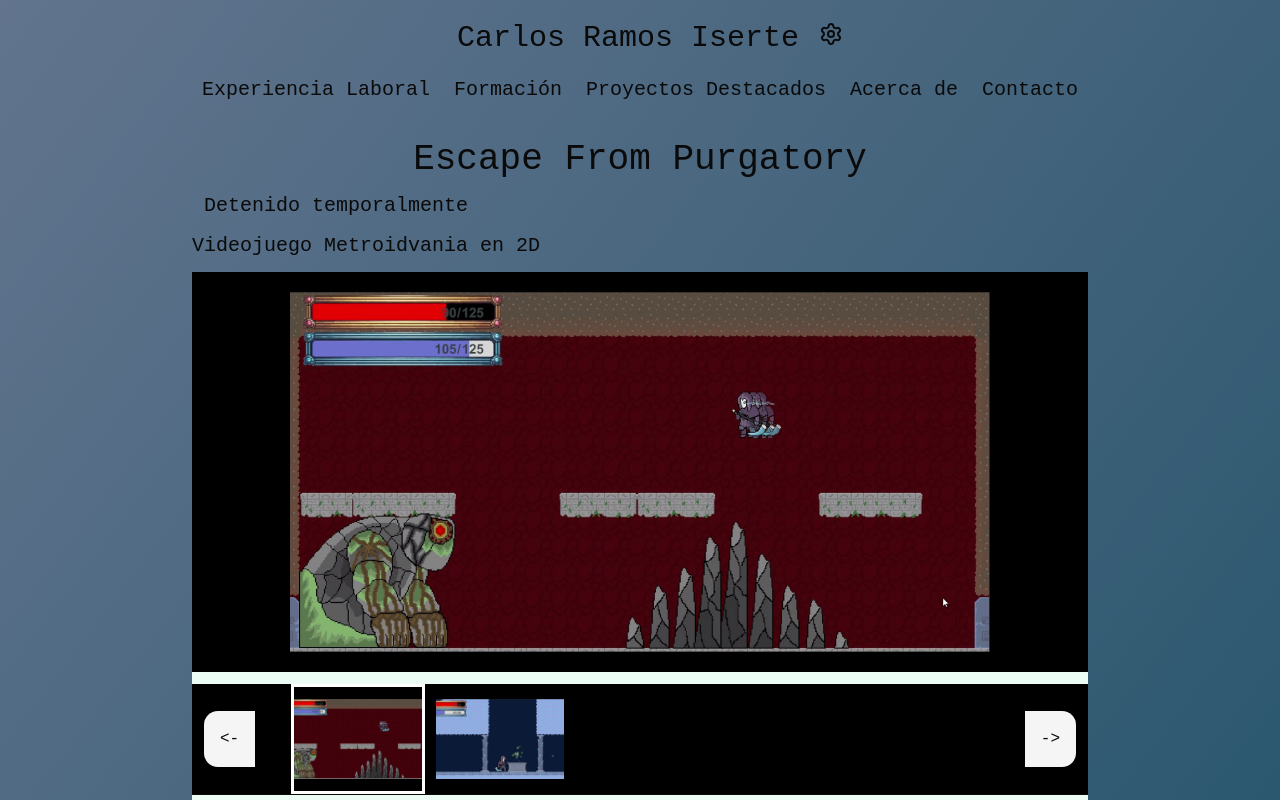
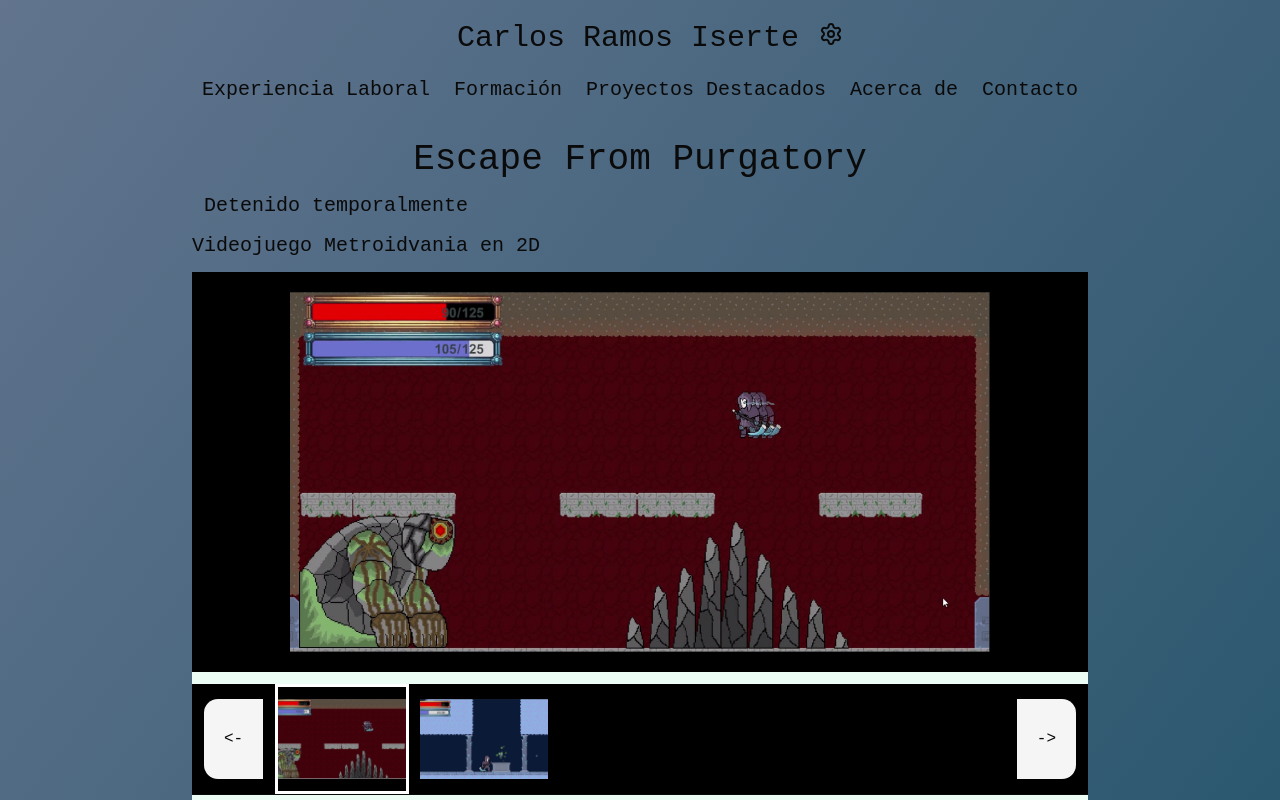
Before and after one commit to CarlosRamosDeveloper/portfolio, a React (Vite) app: page /projects/escape-from-purgatory in a window 1280 px wide. Shown: the top 800 px of the page. Built offline with nearby package versions, Linux system fonts and the light colour scheme.

Commit message:
fixed slider button size and margins

```diff
--- a/src/projects/pages/project/components/gallery/GalleryButton.tsx
+++ b/src/projects/pages/project/components/gallery/GalleryButton.tsx
@@ -10,9 +10,9 @@ export const GalleryButton = ({ label, onClick, location }: Props) => {
   return (
     <button
       className={cn(
-        'p-4 m-3 cursor-pointer bg-accent',
-        location === 'left' && 'rounded-l-xl',
-        location === 'right' && 'rounded-e-xl',
+        'py-7 px-5 cursor-pointer bg-accent',
+        location === 'left' && 'rounded-l-xl ml-3',
+        location === 'right' && 'rounded-e-xl mr-3',
       )}
       type="button"
       onClick={onClick}
--- a/src/projects/pages/project/components/gallery/GallerySlider.tsx
+++ b/src/projects/pages/project/components/gallery/GallerySlider.tsx
@@ -22,7 +22,7 @@ export const GallerySlider = ({ images, currentIndex, onChange }: Props) => {
   return (
     <div className="flex items-center bg-black mt-3">
       <GalleryButton label="<-" onClick={handlePrevItem} location="left" />
-      <div className="flex flex-1 overflow-x-auto mx-5">
+      <div className="flex flex-1 overflow-x-auto mx-2">
         {images.map((image, index) => (
           <GalleryThumbnail
             image={image}
```
